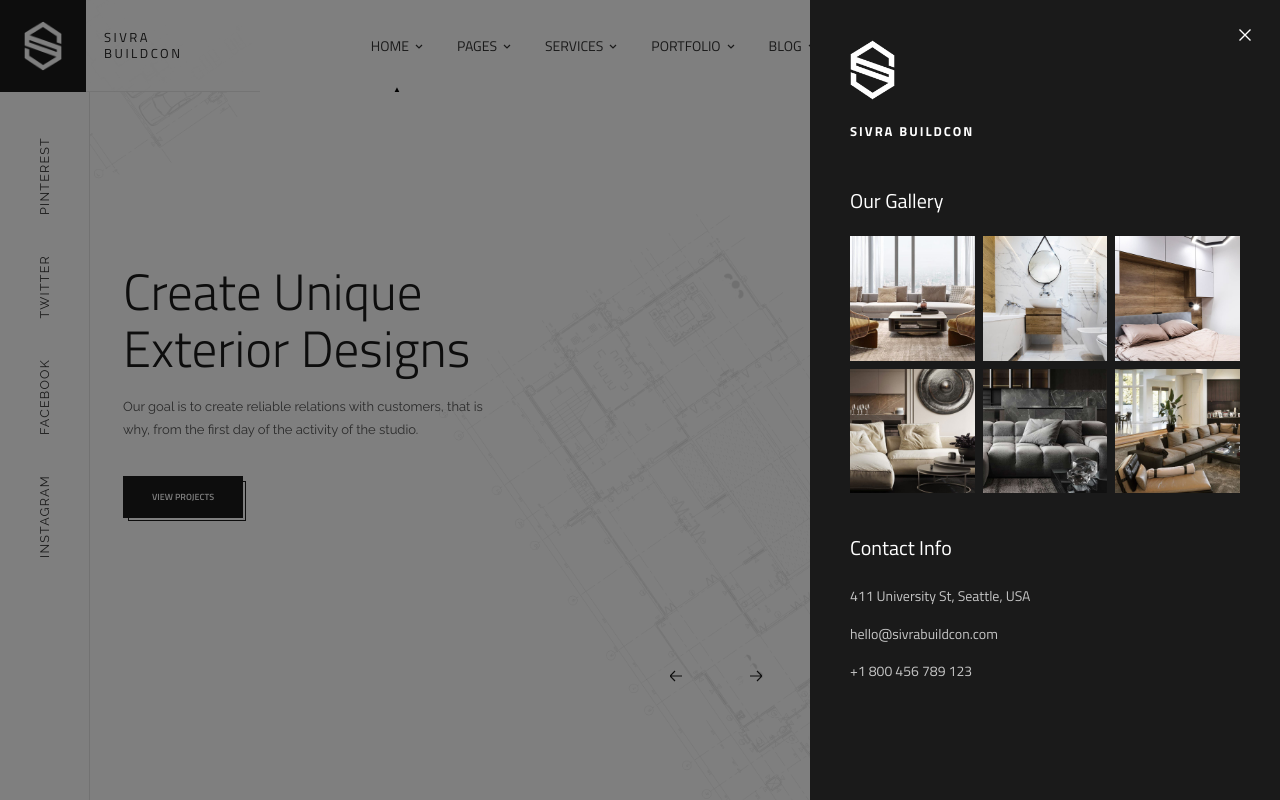
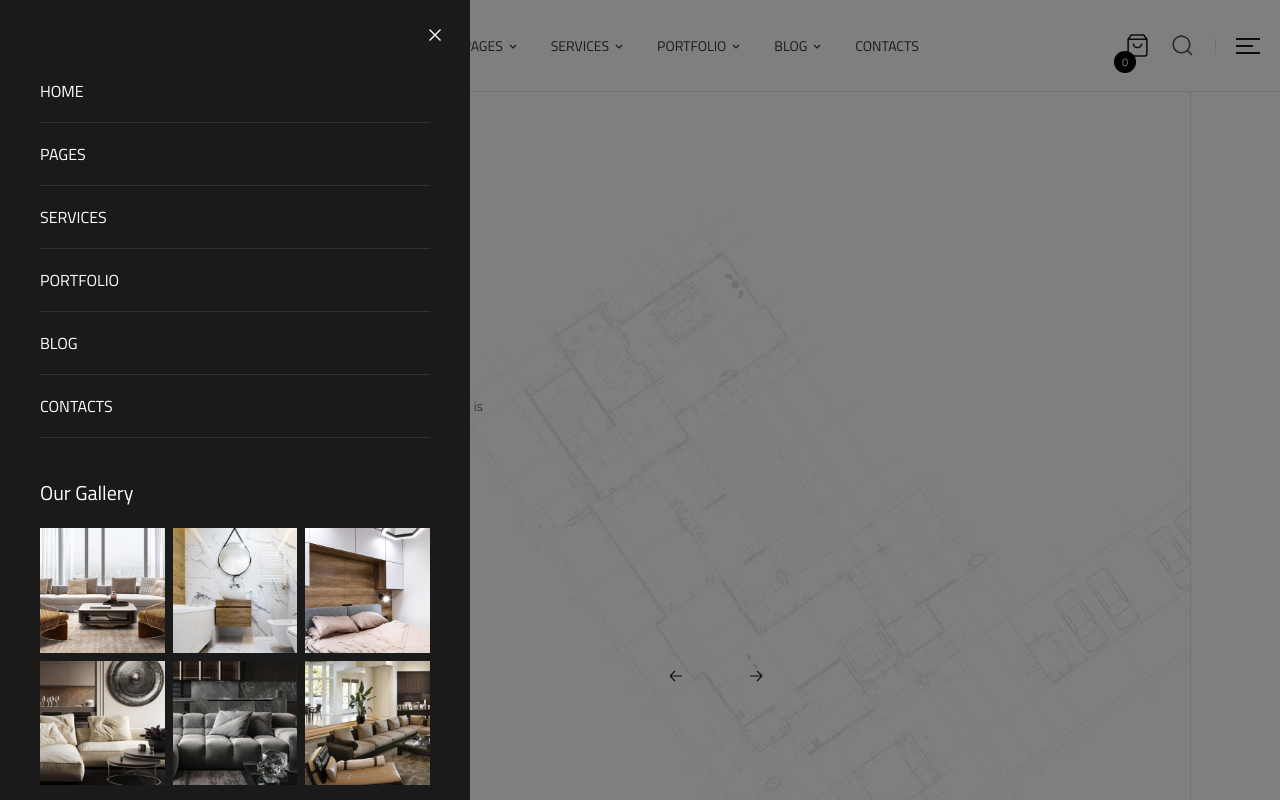
Before and after one commit to Kalandhar01/Siva_con, a Next.js app: page / in a window 1280 px wide. Both pictures are taken after a click on the button 1234 px from the left and 46 px from the top of the page. Shown: the top 800 px of the page. Built offline with nearby package versions, Linux system fonts and the light colour scheme.

Commit message:
Mobile navbar responsive sizing and brand logo alignment

```diff
--- a/src/app/globals.css
+++ b/src/app/globals.css
@@ -347,6 +347,24 @@ a { color: inherit; text-decoration: none; }
 }
 
 /* ---------- Scroll to top ---------- */
+/* Icon hover */
+.nav-icon {
+  transition: transform 0.25s ease, opacity 0.25s ease;
+}
+.nav-icon:hover {
+  transform: translateY(-2px);
+  opacity: 0.7;
+}
+
+/* Cart badge pulse */
+.cart-badge {
+  animation: cartPulse 2s ease-in-out infinite;
+}
+@keyframes cartPulse {
+  0%, 100% { transform: translateX(-50%) scale(1); }
+  50% { transform: translateX(-50%) scale(1.08); }
+}
+
 .scroll-top {
   position: fixed;
   right: 32px;
@@ -371,27 +389,35 @@ a { color: inherit; text-decoration: none; }
 .header-link {
   font-family: var(--font-titillium);
   font-size: 14px;
-  font-weight: 600;
+  font-weight: 500;
   text-transform: uppercase;
   letter-spacing: 0;
-  color: var(--ink);
+  color: #333333;
   position: relative;
-  padding: 0 17px 0 0;
+  padding: 0 17px;
   display: inline-flex;
   align-items: center;
   gap: 6px;
+  transition: color 0.25s ease;
+  height: 92px;
+}
+.header-link:hover {
+  color: #000000;
+  font-weight: 600;
 }
 .header-link::after {
   content: "";
   position: absolute;
-  left: 0;
-  bottom: 0;
+  left: 17px;
+  bottom: 0px;
   width: 0;
-  height: 1px;
-  background: var(--ink);
+  height: 1.5px;
+  background: #1A1A1A;
   transition: width 0.3s ease;
 }
-.header-link:hover::after { width: 100%; }
+.header-link:hover::after {
+  width: calc(100% - 34px);
+}
 
 /* ---------- Dropdown ---------- */
 .dropdown {
@@ -433,14 +459,14 @@ a { color: inherit; text-decoration: none; }
 .side-menu {
   position: fixed;
   top: 0;
-  right: 0;
+  left: 0;
   width: 470px;
   max-width: 100vw;
   height: 100vh;
   background: var(--ink);
   color: #ffffff;
   z-index: 200;
-  transform: translateX(100%);
+  transform: translateX(-100%);
   transition: transform 0.45s cubic-bezier(0.22, 1, 0.36, 1);
   overflow-y: auto;
   padding: 40px 40px 60px;
--- a/src/components/Footer.tsx
+++ b/src/components/Footer.tsx
@@ -1,8 +1,11 @@
 import "./Footer.css";
+
+const mapsLink = "https://share.google/60NN9PWCanCh5kqy0";
 
 const contactRows = [
   {
-    text: "411 University St, Seattle, USA",
+    text: "2102/4 Public Office Road, Velipalayam, Nagapattinam 611001, Tamil Nadu",
+    href: mapsLink,
     icon: (
       <svg width="20" height="20" viewBox="0 0 24 24" fill="none" stroke="currentColor" strokeWidth="1.3" strokeLinecap="round" strokeLinejoin="round" aria-hidden="true">
         <path d="M20 10c0 6-8 12-8 12s-8-6-8-12a8 8 0 1 1 16 0Z" />
@@ -11,7 +14,8 @@ const contactRows = [
     ),
   },
   {
-    text: "theratio_interior@mail.com",
+    text: "support@sivraconstructions.com",
+    href: "mailto:support@sivraconstructions.com",
     icon: (
       <svg width="20" height="20" viewBox="0 0 24 24" fill="none" stroke="currentColor" strokeWidth="1.3" strokeLinecap="round" strokeLinejoin="round" aria-hidden="true">
         <rect x="2.5" y="5" width="19" height="14" rx="1.5" />
@@ -20,19 +24,32 @@ const contactRows = [
     ),
   },
   {
-    text: "+1 800 456 789 123",
+    text: "+91 84899 83007",
+    href: "tel:+918489983007",
     icon: (
       <svg width="20" height="20" viewBox="0 0 24 24" fill="none" stroke="currentColor" strokeWidth="1.3" strokeLinecap="round" strokeLinejoin="round" aria-hidden="true">
         <path d="M22 16.9v3a2 2 0 0 1-2.2 2 19.8 19.8 0 0 1-8.6-3.1 19.5 19.5 0 0 1-6-6A19.8 19.8 0 0 1 2.1 4.2 2 2 0 0 1 4.1 2h3a2 2 0 0 1 2 1.7c.1 1 .4 2 .7 2.9a2 2 0 0 1-.5 2.1L8 10a16 16 0 0 0 6 6l1.3-1.3a2 2 0 0 1 2.1-.5c.9.3 1.9.6 2.9.7a2 2 0 0 1 1.7 2Z" />
       </svg>
     ),
   },
+  {
+    text: "Mon – Sat: 9:00 AM – 6:00 PM",
+    href: null,
+    icon: (
+      <svg width="20" height="20" viewBox="0 0 24 24" fill="none" stroke="currentColor" strokeWidth="1.3" strokeLinecap="round" strokeLinejoin="round" aria-hidden="true">
+        <circle cx="12" cy="12" r="9" />
+        <path d="M12 7v5l3 2" />
+      </svg>
+    ),
+  },
 ];
 
-const projects = [
-  "Stylish Family Appartment",
-  "Modern Villa in Belgium",
-  "Private House in Spain",
+const services = [
+  "Premium Constructions",
+  "Interiors",
+  "Architectural Design",
+  "2D / 3D Plan Approval",
+  "Real Estate - promoters",
 ];
 
 const socials = [
@@ -117,7 +134,19 @@ export default function Footer() {
                   }}
                 >
                   <span style={{ display: "inline-flex", flexShrink: 0, color: "#8E8E8E" }}>{row.icon}</span>
-                  <span style={{ whiteSpace: "nowrap" }}>{row.text}</span>
+                  {row.href ? (
+                    <a
+                      href={row.href}
+                      target={row.href.startsWith("http") ? "_blank" : undefined}
+                      rel={row.href.startsWith("http") ? "noopener noreferrer" : undefined}
+                      style={{ color: "inherit", textDecoration: "none", whiteSpace: "nowrap" }}
+                      className="hover:text-white"
+                    >
+                      {row.text}
+                    </a>
+                  ) : (
+                    <span style={{ whiteSpace: "nowrap" }}>{row.text}</span>
+                  )}
                 </li>
               ))}
             </ul>
@@ -137,28 +166,10 @@ export default function Footer() {
               >
                 {/* eslint-disable-next-line @next/next/no-img-element */}
                 <img
-                  src="/theratio-mark.svg"
-                  alt="Theratio mark"
-                  style={{ display: "block", width: "100%", height: "100%" }}
+                  src="/sivra/brand-name-logo.png"
+                  alt="SIVRA Buildcon"
+                  style={{ display: "block", width: "100%", height: "100%", objectFit: "contain" }}
                 />
-              </span>
-              <span
-                style={{
-                  fontFamily: "var(--font-titillium)",
-                  fontSize: 17,
-                  fontWeight: 400,
-                  color: "#D0D0D0",
-                  letterSpacing: "0.05em",
-                  lineHeight: 1.2,
-                  textTransform: "uppercase",
-                  textAlign: "left",
-                }}
-              >
-                Theratio
-                <br />
-                Interior
-                <br />
-                Studio
               </span>
             </div>
 
@@ -203,16 +214,16 @@ export default function Footer() {
             </div>
           </div>
 
-          {/* Right — Latest Projects */}
+          {/* Right — Services */}
           <div className="tf-right-column">
             <h4 className="tf-heading" style={headingStyle}>
-              Latest Projects
+              Services
             </h4>
             <ul className="tf-project-list">
-              {projects.map((project) => (
-                <li key={project}>
+              {services.map((service) => (
+                <li key={service}>
                   <a
-                    href="#portfolio"
+                    href="#services"
                     className="tf-project-link"
                     style={{
                       fontFamily: "var(--font-raleway)",
@@ -222,7 +233,7 @@ export default function Footer() {
                       whiteSpace: "nowrap",
                     }}
                   >
-                    {project}
+                    {service}
                   </a>
                 </li>
               ))}
@@ -243,17 +254,7 @@ export default function Footer() {
             margin: 0,
           }}
         >
-          Copyright © 2026 Theratio by{" "}
-          <a
-            href="https://themeforest.net/user/oceanthemes"
-            target="_blank"
-            rel="noopener noreferrer"
-            className="tf-copyright-link"
-            style={{ color: "inherit", textDecoration: "underline", textUnderlineOffset: 2 }}
-          >
-            OceanThemes
-          </a>
-          . All Rights Reserved.
+          Copyright © 2026 SIVRA Buildcon. All Rights Reserved.
         </p>
       </div>
     </footer>
--- a/src/components/Header.tsx
+++ b/src/components/Header.tsx
@@ -3,12 +3,12 @@
 import { useState } from "react";
 
 const navLinks = [
-  { label: "HOME", href: "#home", chevron: true, active: true },
-  { label: "PAGES", href: "#about", chevron: true, active: false },
-  { label: "SERVICES", href: "#services", chevron: true, active: false },
-  { label: "PORTFOLIO", href: "#portfolio", chevron: true, active: false },
-  { label: "BLOG", href: "#blog", chevron: true, active: false },
-  { label: "CONTACTS", href: "#contact", chevron: false, active: false },
+  { label: "HOME", href: "#home", chevron: true },
+  { label: "PAGES", href: "#about", chevron: true },
+  { label: "SERVICES", href: "#services", chevron: true },
+  { label: "PORTFOLIO", href: "#portfolio", chevron: true },
+  { label: "BLOG", href: "#blog", chevron: true },
+  { label: "CONTACTS", href: "#contact", chevron: false },
 ];
 
 export default function Header() {
@@ -18,31 +18,30 @@ export default function Header() {
   return (
     <>
       <header
-        className="w-full sticky top-0 z-[100]"
+        className="w-full sticky top-0 z-[100] h-[64px] md:h-[92px] box-border"
         style={{
           background: "#FFFFFF",
           borderBottom: "1px solid #EAEAEA",
-          height: 92,
         }}
       >
-        <div className="flex items-stretch" style={{ width: "100%", height: 92, margin: 0, padding: 0 }}>
+        <div className="flex items-stretch" style={{ width: "100%", height: "100%", margin: 0, padding: 0 }}>
           {/* LEFT – Brand identity (flush left) */}
-          <div className="flex items-stretch" style={{ width: "20%", minWidth: 260, padding: 0, margin: 0 }}>
+          <div className="flex items-stretch" style={{ width: "auto", minWidth: 0, padding: 0, margin: 0, flex: "0 0 auto" }}>
             {/* Logo square */}
             <div
-              className="flex items-center justify-center shrink-0 w-[92px] md:w-[86px]"
-              style={{ height: 92, background: "#1A1A1A", margin: 0, padding: 0 }}
+              className="flex items-center justify-center shrink-0 w-[64px] h-[64px] md:w-[92px] md:h-[92px]"
+              style={{ background: "#1A1A1A", margin: 0, padding: 0 }}
             >
               <img
                 src="/sivra/brand-logo.png"
                 alt="SIVRA Buildcon"
-                style={{ height: 50, width: "auto", objectFit: "contain" }}
+                className="h-[44px] md:h-[56px] w-auto object-contain object-center"
               />
             </div>
             {/* Brand name area with blueprint watermark */}
             <div
               className="flex items-center flex-1 relative"
-              style={{ paddingLeft: 18 }}
+              style={{ paddingLeft: 10 }}
             >
               <div
                 aria-hidden
@@ -57,12 +56,19 @@ export default function Header() {
                   pointerEvents: "none",
                 }}
               />
+              {/* Mobile: brand name image */}
+              <img
+                src="/sivra/brand-name-logo.png"
+                alt="SIVRA Buildcon"
+                className="md:hidden h-[28px] w-auto object-contain"
+                style={{ filter: "brightness(0)" }}
+              />
+              {/* Desktop: brand name text */}
               <div
+                className="hidden md:block text-[13px] tracking-[2.5px]"
                 style={{
                   fontFamily: "var(--font-titillium)",
-                  fontSize: 13,
                   fontWeight: 500,
-                  letterSpacing: "2.5px",
                   color: "#222222",
                   textTransform: "uppercase",
                   lineHeight: 1.2,
@@ -77,23 +83,22 @@ export default function Header() {
             </div>
           </div>
 
-          {/* CENTER – Navigation */}
+          {/* CENTER – Navigation (desktop only) */}
           <nav
             className="hidden lg:flex items-center justify-center"
             style={{ flex: 1, gap: 0, background: "#FFFFFF" }}
           >
             {navLinks.map((l) => (
+              <div key={l.label} className="dropdown-parent relative" style={{ display: "flex", alignItems: "center", height: 92 }}>
                 <a
-                key={l.label}
                   href={l.href}
-                className="relative flex items-center gap-1.5"
+                  className="relative flex items-center gap-1.5 header-link"
                   style={{
                     fontFamily: "var(--font-titillium)",
                     fontSize: 14,
                     fontWeight: 500,
                     textTransform: "uppercase",
                     letterSpacing: "0",
-                  color: "#333333",
                     padding: "0 17px",
                     height: 92,
                     display: "flex",
@@ -108,39 +113,32 @@ export default function Header() {
                       <path d="M1 1l3 3 3-3" stroke="#333333" strokeWidth="1.2" />
                     </svg>
                   )}
-                {l.active && (
-                  <span
-                    style={{
-                      position: "absolute",
-                      bottom: -1,
-                      left: "50%",
-                      transform: "translateX(-50%)",
-                      fontSize: 8,
-                      lineHeight: 1,
-                      color: "#000000",
-                      pointerEvents: "none",
-                    }}
-                  >
-                    ▲
-                  </span>
+                </a>
+                {l.chevron && (
+                  <div className="dropdown">
+                    <a href={l.href}>Sample Page</a>
+                  </div>
                 )}
-              </a>
+              </div>
             ))}
           </nav>
 
+          {/* Spacer for mobile to push icons right */}
+          <div className="flex-1 lg:hidden" />
+
           {/* RIGHT – Action icons */}
-          <div className="flex items-stretch justify-end ml-auto" style={{ width: "20%", minWidth: 220, background: "#FFFFFF" }}>
+          <div className="flex items-stretch justify-end" style={{ width: "auto", minWidth: 0, background: "#FFFFFF", alignSelf: "stretch" }}>
             <a
               href="#contact"
               aria-label="Cart"
-              className="relative flex items-center"
-              style={{ margin: "0 30px 0 0", color: "#1A1A1A", alignSelf: "center" }}
+              className="relative flex items-center nav-icon"
+              style={{ margin: "0 20px 0 0", color: "#1A1A1A", alignSelf: "center", paddingLeft: 10 }}
             >
-              <svg width="25" height="25" viewBox="0 0 24 24" fill="none" stroke="currentColor" strokeWidth="1.5">
+              <svg className="w-[18px] h-[18px] md:w-[25px] md:h-[25px]" viewBox="0 0 24 24" fill="none" stroke="currentColor" strokeWidth="1.5">
                 <path d="M6 2L3 6v14a2 2 0 002 2h14a2 2 0 002-2V6l-3-4zM3 6h18M16 10a4 4 0 01-8 0" />
               </svg>
               <span
-                className="absolute w-[22px] h-[22px] rounded-full flex items-center justify-center text-[11px]"
+                className="absolute w-[22px] h-[22px] rounded-full flex items-center justify-center text-[11px] cart-badge"
                 style={{ background: "#000000", color: "#ffffff", bottom: -15, left: "calc(50% - 8px)", transform: "translateX(-50%)" }}
               >
                 0
@@ -150,23 +148,23 @@ export default function Header() {
               type="button"
               onClick={() => setSearch(true)}
               aria-label="Search"
-              className="flex items-center"
-              style={{ margin: "0 30px 0 0", color: "#555555", alignSelf: "center" }}
+              className="flex items-center nav-icon"
+              style={{ margin: "0 20px 0 0", color: "#555555", alignSelf: "center" }}
             >
-              <svg width="25" height="25" viewBox="0 0 24 24" fill="none" stroke="currentColor" strokeWidth="1.5">
+              <svg className="w-[18px] h-[18px] md:w-[25px] md:h-[25px]" viewBox="0 0 24 24" fill="none" stroke="currentColor" strokeWidth="1.5">
                 <circle cx="11" cy="11" r="8" />
                 <path d="M21 21l-4.35-4.35" />
               </svg>
             </button>
             <div
               className="flex items-center"
-              style={{ borderLeft: "1px solid rgba(0,0,0,0.1)", paddingLeft: 33, paddingRight: 34, alignSelf: "center" }}
+              style={{ borderLeft: "1px solid rgba(0,0,0,0.1)", paddingLeft: 20, paddingRight: 20, alignSelf: "center" }}
             >
               <button
                 type="button"
                 onClick={() => setOpen(true)}
                 aria-label="Open menu"
-                className="flex flex-col gap-[6px] w-[24px]"
+                className="flex flex-col gap-[5px] w-[18px] md:w-[24px]"
                 style={{ color: "#1A1A1A" }}
               >
                 <span style={{ height: 2, width: "100%", background: "#1A1A1A" }} />
@@ -178,16 +176,52 @@ export default function Header() {
         </div>
       </header>
 
-      {/* Side menu overlay + drawer */}
-      <div className={`side-menu-overlay ${open ? "is-open" : ""}`} onClick={() => setOpen(false)} />
+      {/* Mobile menu overlay */}
+      <div
+        className={`side-menu-overlay ${open ? "is-open" : ""}`}
+        onClick={() => setOpen(false)}
+        style={{ zIndex: 199 }}
+      />
       <aside className={`side-menu ${open ? "is-open" : ""}`}>
-        <button type="button" onClick={() => setOpen(false)} aria-label="Close menu" style={{ position: "absolute", top: 24, right: 24, color: "#ffffff" }}>
-          <svg width="22" height="22" viewBox="0 0 24 24" fill="none" stroke="currentColor" strokeWidth="1.5"><path d="M18 6L6 18M6 6l12 12" /></svg>
+        <button
+          type="button"
+          onClick={() => setOpen(false)}
+          aria-label="Close menu"
+          style={{ position: "absolute", top: 24, right: 24, color: "#ffffff" }}
+        >
+          <svg width="22" height="22" viewBox="0 0 24 24" fill="none" stroke="currentColor" strokeWidth="1.5">
+            <path d="M18 6L6 18M6 6l12 12" />
+          </svg>
         </button>
-        <div style={{ marginBottom: 40 }}>
-          <img src="/sivra/brand-logo.png" alt="SIVRA Buildcon" style={{ height: 60, width: "auto", marginBottom: 16 }} />
-          <div style={{ fontFamily: "var(--font-titillium)", fontSize: 13, fontWeight: 700, letterSpacing: "2px", color: "#ffffff" }}>SIVRA BUILDCON</div>
-        </div>
+
+        {/* Mobile nav links */}
+        <nav style={{ marginBottom: 40, marginTop: 20 }}>
+          <ul style={{ listStyle: "none", padding: 0, margin: 0 }}>
+            {navLinks.map((l) => (
+              <li key={l.label} style={{ borderBottom: "1px solid rgba(255,255,255,0.1)" }}>
+                <a
+                  href={l.href}
+                  onClick={() => setOpen(false)}
+                  style={{
+                    display: "block",
+                    padding: "16px 0",
+                    fontFamily: "var(--font-titillium)",
+                    fontSize: 16,
+                    fontWeight: 500,
+                    textTransform: "uppercase",
+                    letterSpacing: "0",
+                    color: "#ffffff",
+                    textDecoration: "none",
+                  }}
+                >
+                  {l.label}
+                </a>
+              </li>
+            ))}
+          </ul>
+        </nav>
+
+        {/* Gallery */}
         <h4 style={{ fontFamily: "var(--font-titillium)", fontSize: 20, fontWeight: 400, color: "#ffffff", marginBottom: 20 }}>Our Gallery</h4>
         <div style={{ display: "grid", gridTemplateColumns: "repeat(3, 1fr)", gap: 8, marginBottom: 40 }}>
           {[1, 2, 4, 5, 6, 9].map((n) => (
@@ -196,11 +230,13 @@ export default function Header() {
             </a>
           ))}
         </div>
+
+        {/* Contact Info */}
         <h4 style={{ fontFamily: "var(--font-titillium)", fontSize: 20, fontWeight: 400, color: "#ffffff", marginBottom: 20 }}>Contact Info</h4>
         <ul style={{ listStyle: "none", padding: 0, margin: 0, fontSize: 14, lineHeight: 1.8, color: "rgba(255,255,255,0.75)" }}>
-          <li style={{ marginBottom: 12 }}>411 University St, Seattle, USA</li>
-          <li style={{ marginBottom: 12 }}>hello@sivrabuildcon.com</li>
-          <li style={{ marginBottom: 12 }}>+1 800 456 789 123</li>
+          <li style={{ marginBottom: 12 }}>2102/4 Public Office Road, Velipalayam, Nagapattinam 611001, Tamil Nadu</li>
+          <li style={{ marginBottom: 12 }}>support@sivraconstructions.com</li>
+          <li style={{ marginBottom: 12 }}>+91 84899 83007</li>
         </ul>
       </aside>
 
@@ -208,7 +244,9 @@ export default function Header() {
       <div className={`search-overlay ${search ? "is-open" : ""}`} onClick={() => setSearch(false)}>
         <div onClick={(e) => e.stopPropagation()} style={{ width: "100%", maxWidth: 720, padding: "0 24px", position: "relative" }}>
           <button type="button" onClick={() => setSearch(false)} aria-label="Close search" style={{ position: "absolute", top: -60, right: 24, color: "#ffffff" }}>
-            <svg width="24" height="24" viewBox="0 0 24 24" fill="none" stroke="currentColor" strokeWidth="1.5"><path d="M18 6L6 18M6 6l12 12" /></svg>
+            <svg width="24" height="24" viewBox="0 0 24 24" fill="none" stroke="currentColor" strokeWidth="1.5">
+              <path d="M18 6L6 18M6 6l12 12" />
+            </svg>
           </button>
           <input className="search-input" placeholder="Type keywords and hit enter" autoFocus={search} />
         </div>
```
Lines whose indentation alone changed are shown as unchanged.
